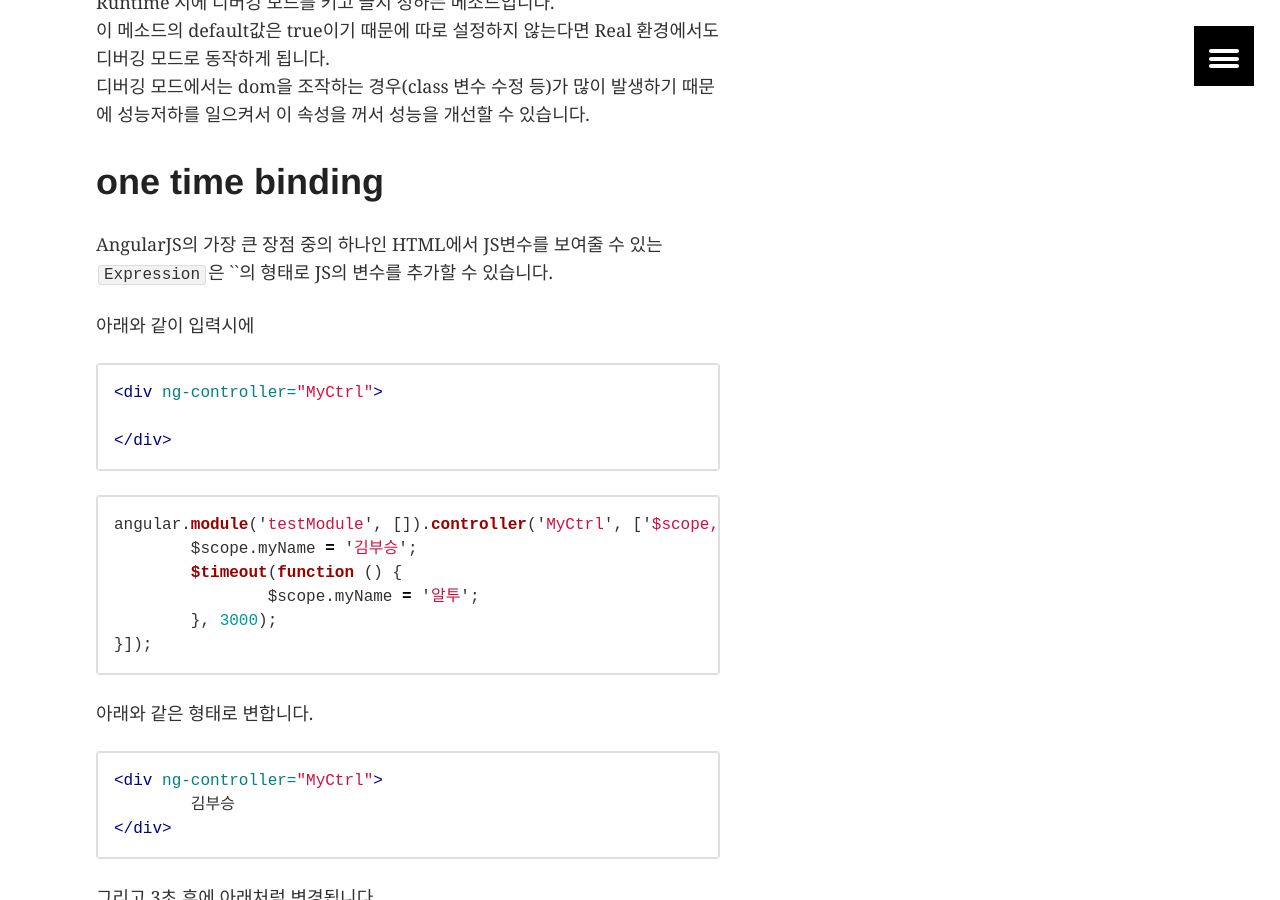
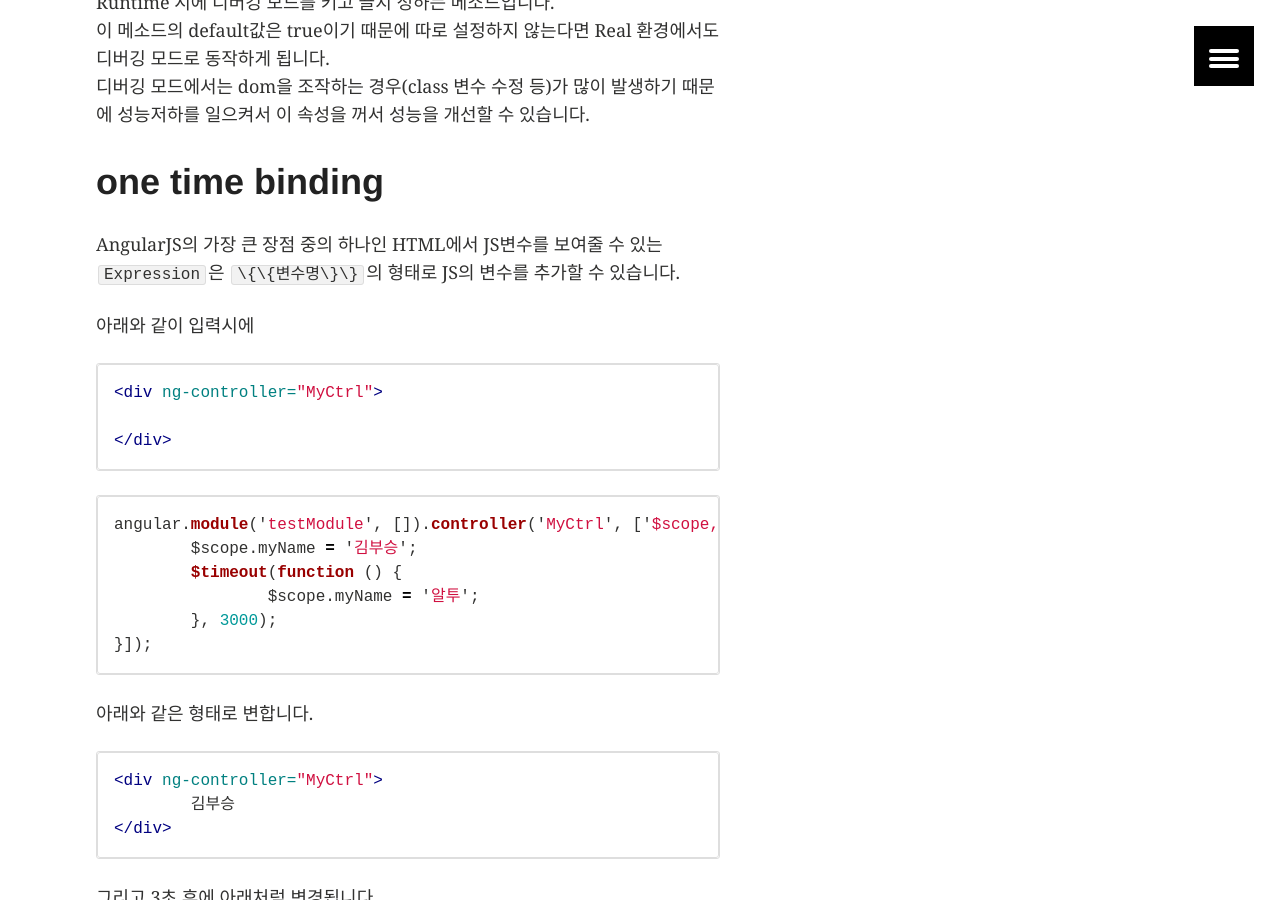
Before and after one commit to kbs0327/blog, a Jekyll site: the page built from _posts/2016-01-14-angularjs-improve-performance.markdown, in a window 1280 px wide and 900 px high, scrolled down 1774 px. Built offline with Jekyll 4.4.1, drawn with Linux system fonts in a browser that asks for light colours; some of the changed text lies outside the part shown.

Commit message:
Update 2016-01-14-angularjs-improve-performance.markdown

````diff
--- a/_posts/2016-01-14-angularjs-improve-performance.markdown
+++ b/_posts/2016-01-14-angularjs-improve-performance.markdown
@@ -42,7 +42,7 @@ Runtime 시에 디버깅 모드를 키고 끌지 정하는 메소드입니다.
 디버깅 모드에서는 dom을 조작하는 경우(class 변수 수정 등)가 많이 발생하기 때문에 성능저하를 일으켜서 이 속성을 꺼서 성능을 개선할 수 있습니다.
 
 # [one time binding](https://docs.angularjs.org/guide/expression#how-to-benefit-from-one-time-binding)
-AngularJS의 가장 큰 장점 중의 하나인 HTML에서 JS변수를 보여줄 수 있는 `Expression`은 `{{변수명}}`의 형태로 JS의 변수를 추가할 수 있습니다.
+AngularJS의 가장 큰 장점 중의 하나인 HTML에서 JS변수를 보여줄 수 있는 `Expression`은 `\{\{변수명\}\}`의 형태로 JS의 변수를 추가할 수 있습니다.
 
 아래와 같이 입력시에
 ``` html
````
Also changed, not shown: other parts of _posts/2016-01-14-angularjs-improve-performance.markdown (+0 -3 lines).
